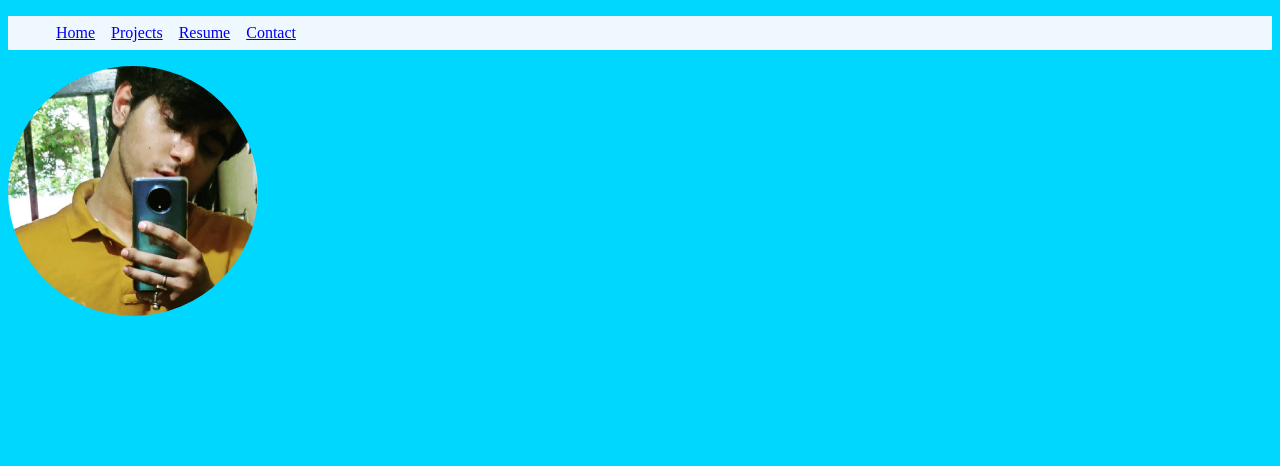
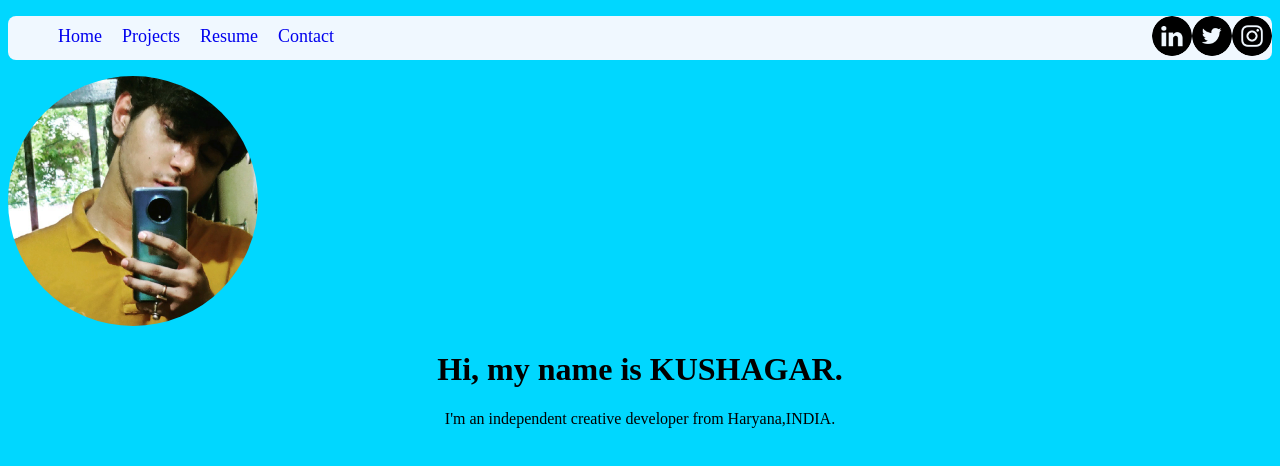
Before and after one commit to kushagarsaaini/PersonalPortfolio, a plain HTML site: page index.html in a window 1280 px wide. Drawn offline with Linux system fonts and the light colour scheme.

Commit message:
all the files are committed

```diff
--- a/index.html
+++ b/index.html
@@ -2,28 +2,45 @@
 <html lang="en">
 
 <head>
-    <meta charset="UTF-8">
-    <meta http-equiv="X-UA-Compatible" content="IE=edge">
-    <meta name="viewport" content="width=device-width, initial-scale=1.0">
+    <meta charset="UTF-8" />
+    <meta http-equiv="X-UA-Compatible" content="IE=edge" />
+    <meta name="viewport" content="width=device-width, initial-scale=1.0" />
     <title>Kush Portfolio</title>
-    <link rel="stylesheet" href="portfolio.css">
+    <link rel="stylesheet" href="portfolio.css" />
 </head>
 
 <body>
     <header>
         <nav class="navbar">
-
             <ul>
                 <li><a href="#">Home</a></li>
                 <li><a href="#">Projects</a></li>
                 <li><a href="#">Resume</a></li>
                 <li><a href="#">Contact</a></li>
+                <!-- insta -->
+                <div class="instalogo">
+                    <a href=""><img src="/socialMEdia/instalogo.png" alt="" /></a>
+                </div>
+                <!-- twitter  -->
+                <div class="twitterlogo">
+                    <a href="https://twitter.com/kushagarsaaini"><img src="/socialMEdia/twitterlogo.png" alt="" /></a>
+                </div>
+                <!-- linkedin -->
+                <div class="linkedinlogo">
+                    <a href="https://www.linkedin.com/in/kushagar-saini-596459246/"><img
+                            src="/socialMEdia/linkedinlogo.png" alt="" /></a>
+                </div>
             </ul>
         </nav>
     </header>
     <div class="pic">
-        <img src="1611223419353.jpg" alt="Display Picture">
+        <img src="1611223419353.jpg" alt="Display Picture" />
+    </div>
 
+    <!-- About section -->
+    <div class="name">
+        <h1 id="namekush">Hi, my name is KUSHAGAR.</h1>
+        <p id="dev">I'm an independent creative developer from Haryana,INDIA.</p>
     </div>
 </body>
 
--- a/portfolio.css
+++ b/portfolio.css
@@ -9,6 +9,7 @@ img {
 
 .navbar {
   background-color: aliceblue;
+  border-radius: 8px;
 }
 .navbar ul {
   overflow: auto;
@@ -16,5 +17,33 @@ img {
 .navbar li {
   float: left;
   list-style: none;
-  padding: 8px 8px;
+  padding: 10px 10px;
 }
+.navbar li a {
+  text-decoration: none;
+  font-size: large;
+}
+.name {
+  margin: auto;
+  text-align: center;
+}
+.instalogo {
+  float: right;
+}
+
+.instalogo img {
+  width: 40px;
+}
+
+.twitterlogo {
+  float: right;
+}
+.twitterlogo img {
+  width: 40px;
+}
+.linkedinlogo {
+  float: right;
+}
+.linkedinlogo img {
+  width: 40px;
+}
```
Also changed, not shown: socialMEdia/instalogo.png (added), socialMEdia/linkedinlogo.png (added), socialMEdia/twitterlogo.png (added).
